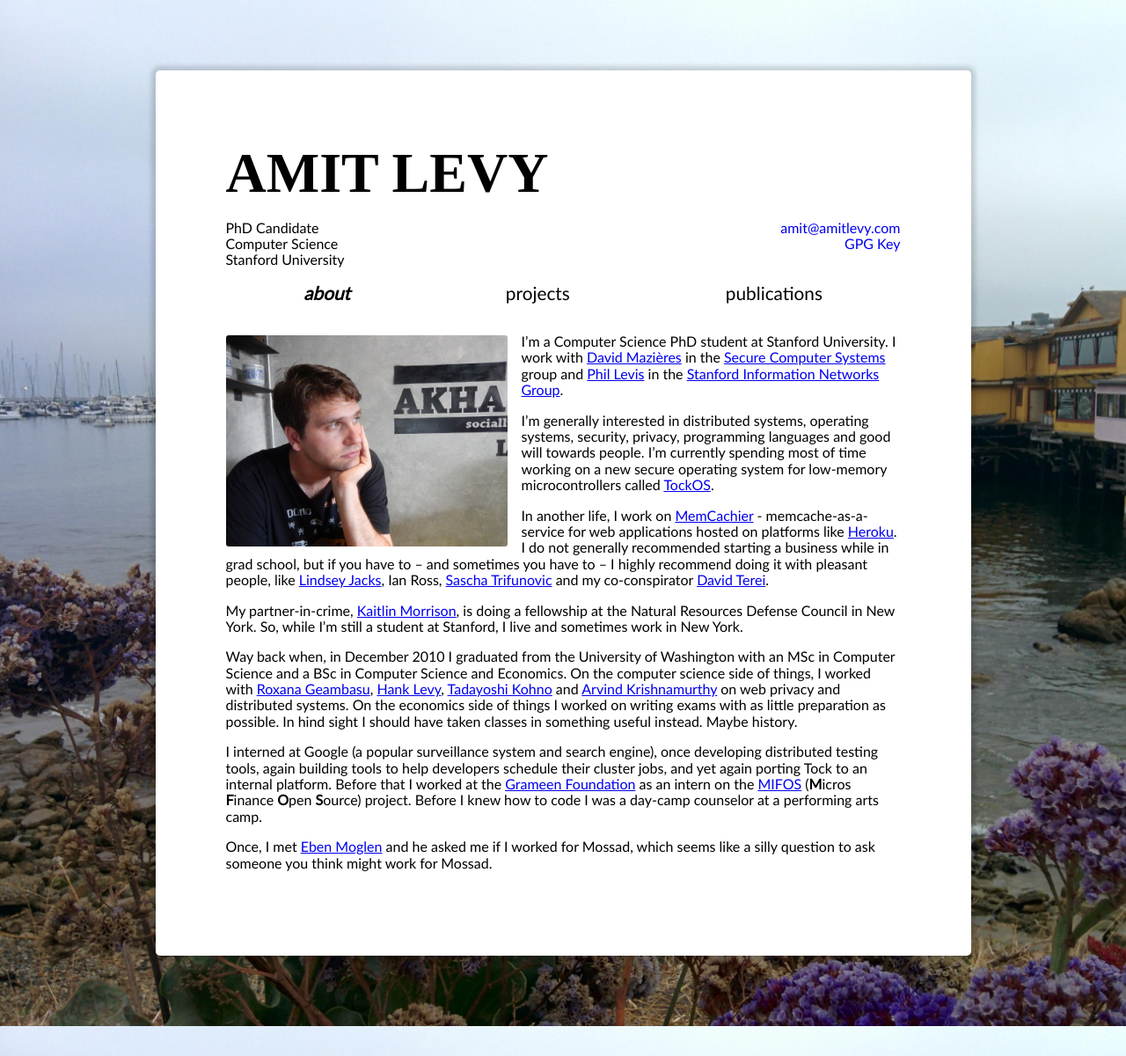
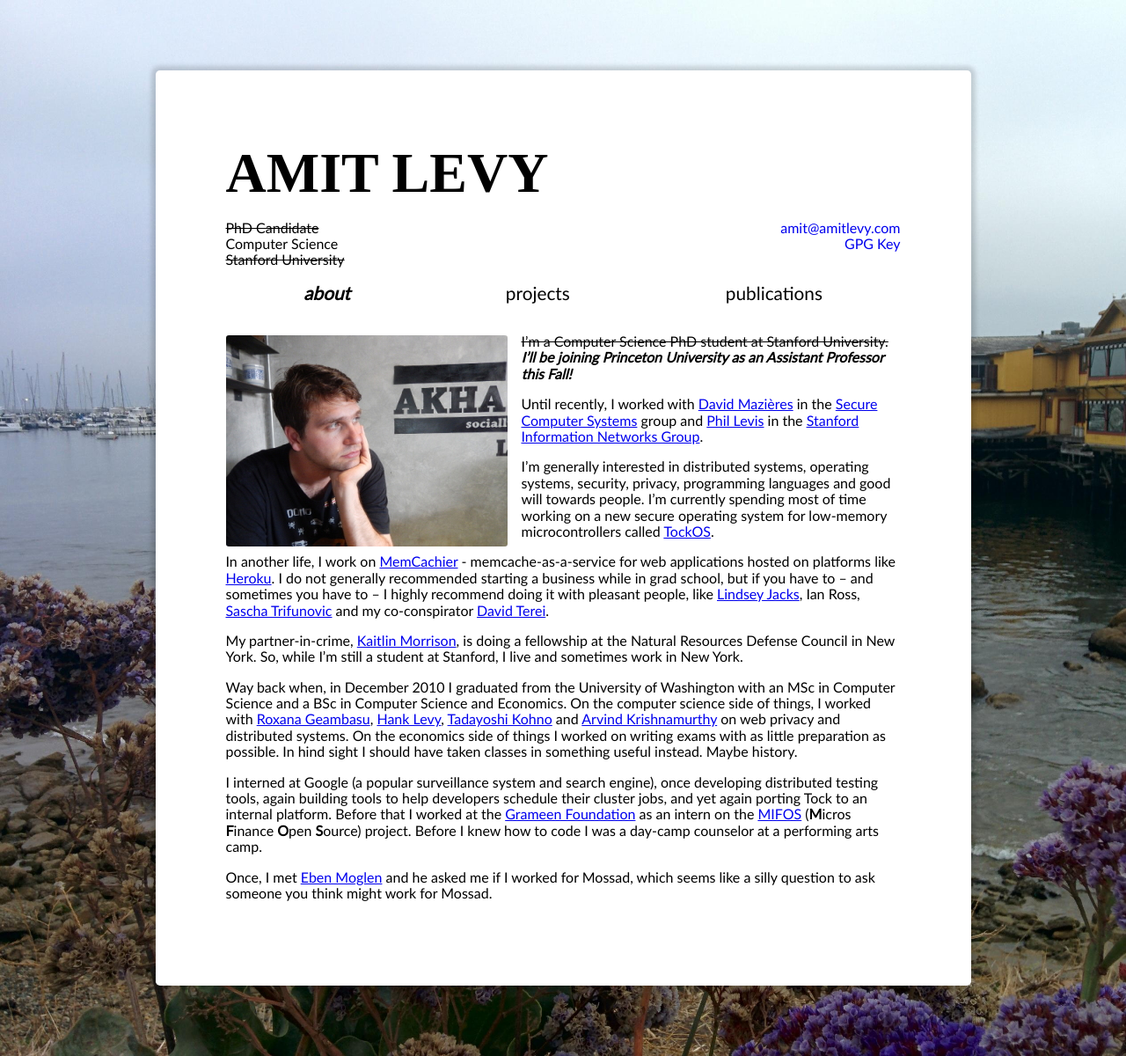
Before and after one commit to alevy/www, a Jekyll site: the page built from index.md, in a window 1280 px wide. Shown: the whole page at 88% size. Built offline with Jekyll 4.4.1, drawn with Linux system fonts in a browser that asks for light colours; some web fonts are replaced.

Commit message:
Not in kansas anymore

```diff
--- a/_config.yml
+++ b/_config.yml
@@ -23,9 +23,9 @@ permalink: pretty
 
 # Contact Info
 job:
-  title: "PhD Candidate"
+  title: "<s>PhD Candidate</s>"
   department: "Computer Science"
-  institution: "Stanford University"
+  institution: "<s>Stanford University</s>"
 email: amit@amitlevy.com
 
 # Navigation settings
--- a/index.md
+++ b/index.md
@@ -6,9 +6,11 @@ layout: default
 {% include references.md %}
 
 ![At a coffee shop in Chiang Mai, Thailand](/assets/images/me.jpg "DOMO!!!")
-I'm a Computer Science PhD student at Stanford University. I work with [David
-Mazières] in the [Secure Computer Systems] group and [Phil Levis] in the
-[Stanford Information Networks Group].
+~~I'm a Computer Science PhD student at Stanford University.~~ _**I'll be joining
+Princeton University as an Assistant Professor this Fall!**_
+
+Until recently, I worked with [David Mazières] in the [Secure Computer Systems]
+group and [Phil Levis] in the [Stanford Information Networks Group].
 
 I'm generally interested in distributed systems, operating systems, security,
 privacy, programming languages and good will towards people. I'm currently
```
